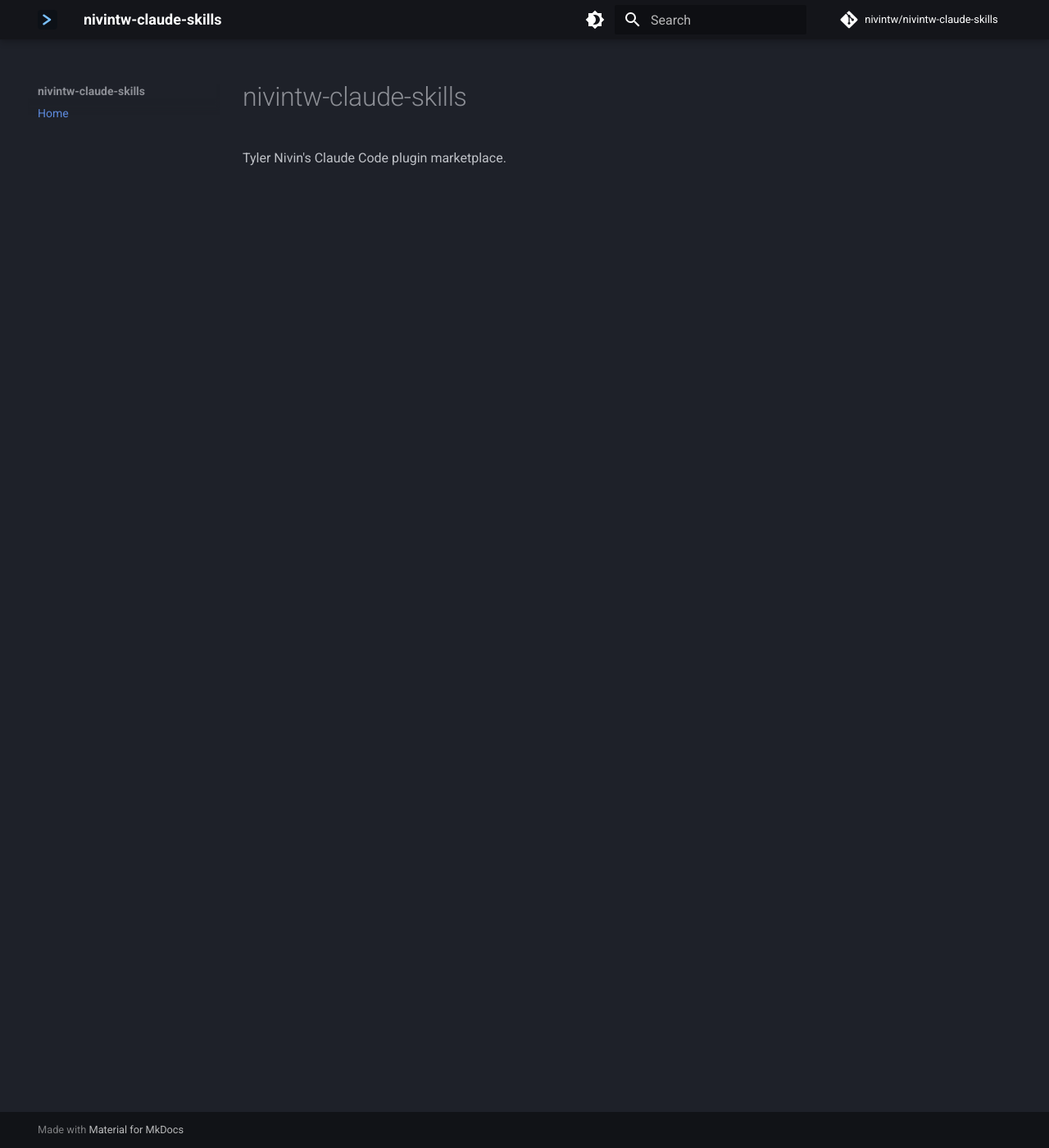
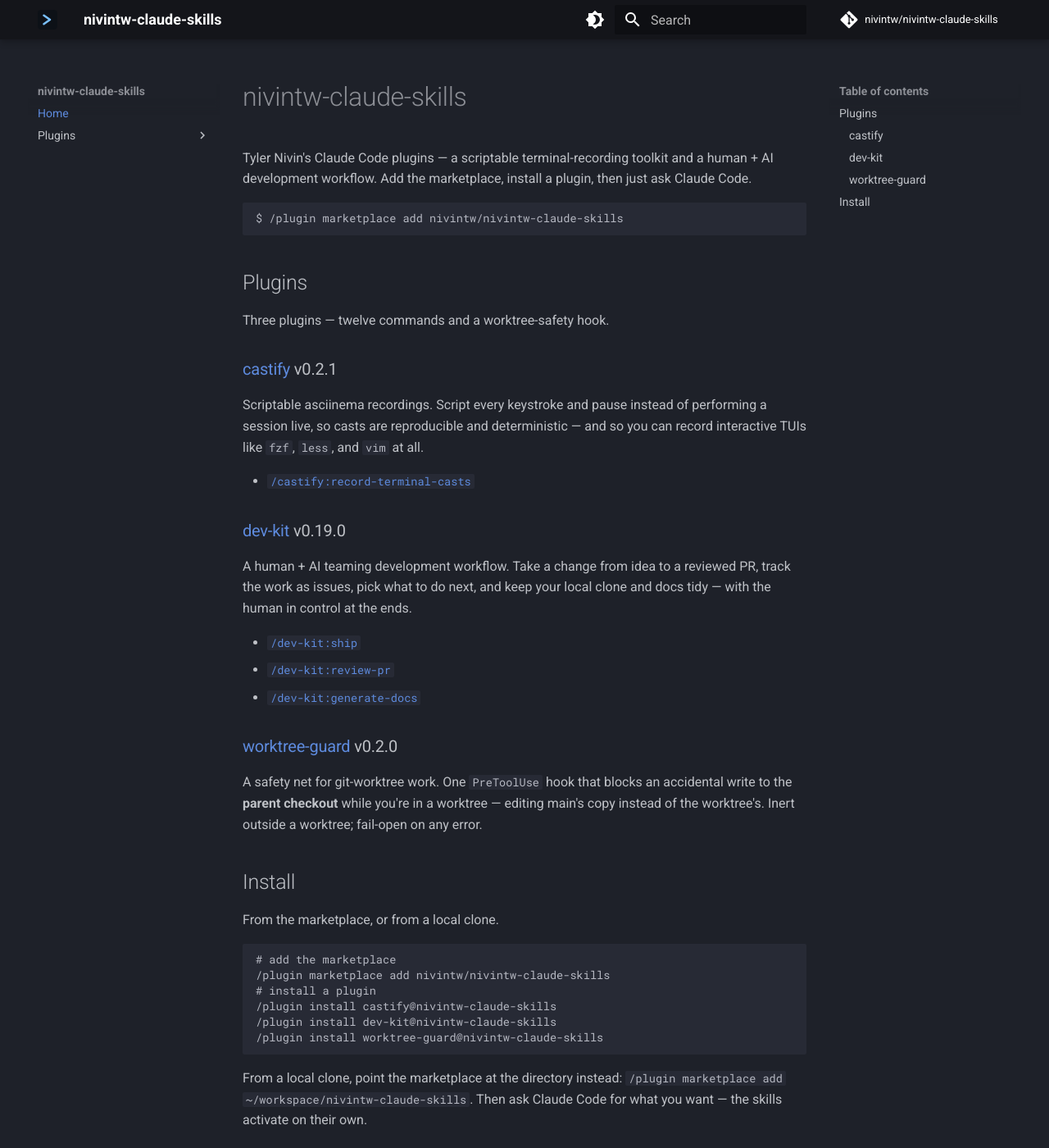
Before and after one commit to nivintw/nivintw-claude-skills, an MkDocs documentation site: the page built from docs/index.md, in a window 1280 px wide and 1400 px high. Shown: the whole window at 82% size. Built offline with MkDocs 1.6.1 and Material for MkDocs 9.7.7, drawn with Linux system fonts in a browser that asks for light colours; nearby versions of some CDN libraries; library files that are not in the unit come from our copies; comment, search, counter and statistics services are not loaded.

Commit message:
docs: migrate to MkDocs Material (content + nav, no Pages flip yet)
Regenerates this repo's docs/ as Markdown + a mkdocs.yml nav tree via the
reworked generate-docs skill: landing page plus one page per plugin (castify,
dev-kit, worktree-guard), reconciling several drift/omission findings surfaced
along the way — castify's cast-scrub.py and viewing-casts.md were undocumented,
dev-kit's generate-docs card still described the old HTML output, and
worktree-guard's "what it blocks" undersold the relative-path escape case.

Ports the release-please-driven per-plugin version badges to mkdocs.yml's
extra_javascript (site-wide) instead of per-page <script> tags, with the same
<span data-version> markup dropped into Markdown. Adds mkdocs.yml's
exclude_docs for docs/superpowers/** (dev specs) and the still-present legacy
*.html/app.js/style.css/search-index.js, both needed for `mkdocs build --strict`
to pass while those legacy files are deliberately still around — reconciled
in nivintw/copier-everything#162 for the template's own generated mkdocs.yml.
Disables rumdl's MD033 (no inline HTML), since both the version badges and
castify's cast embeds rely on raw HTML passing through Markdown — reconciled
upstream in nivintw/copier-everything#163.

Verified via check_docs.py, `mkdocs build --strict`, and a Playwright smoke
check of the built site (nav, version badges, and search index all load
correctly; the only console errors are the vendored asciinema-player assets,
which this repo doesn't reference any embedded casts against yet).

Deliberately NOT done here (gated behind nivintw/repo-management#88's batch
Pages-config flip): flipping this repo's Pages source, or deleting the old
docs/*.html + app.js + style.css + search-index.js.

Closes #108

````diff
--- /dev/null
+++ b/docs/assets/badges.js
@@ -0,0 +1,17 @@
+/*
+ * SPDX-FileCopyrightText: © 2026 Tyler Nivin
+ * SPDX-License-Identifier: MIT
+ */
+
+/* Hydrates every [data-version] badge from window.PLUGIN_VERSIONS, populated by the
+   docs/versions/<name>.js shims (each independently bumped by release-please — see those
+   files). Wired via mkdocs.yml's extra_javascript, so this loads once site-wide instead of
+   per-page. Re-runs on every instant-nav page swap too (not just first load), via Material's
+   document$ observable, so a badge on a page you navigate *to* still hydrates. */
+document$.subscribe(function () {
+  var versions = window.PLUGIN_VERSIONS || {};
+  document.querySelectorAll("[data-version]").forEach(function (el) {
+    var v = versions[el.getAttribute("data-version")];
+    if (v) { el.textContent = "v" + v; }
+  });
+});
--- a/docs/index.md
+++ b/docs/index.md
@@ -1,8 +1,53 @@
-<!--
-SPDX-FileCopyrightText: © 2026 Tyler Nivin
-SPDX-License-Identifier: MIT
--->
-
 # nivintw-claude-skills
 
-Tyler Nivin's Claude Code plugin marketplace.
+Tyler Nivin's Claude Code plugins — a scriptable terminal-recording toolkit and a human +
+AI development workflow. Add the marketplace, install a plugin, then just ask Claude Code.
+
+```text
+$ /plugin marketplace add nivintw/nivintw-claude-skills
+```
+
+## Plugins
+
+Three plugins — twelve commands and a worktree-safety hook.
+
+### [castify](castify.md) <span data-version="castify"></span>
+
+Scriptable asciinema recordings. Script every keystroke and pause instead of performing a
+session live, so casts are reproducible and deterministic — and so you can record
+interactive TUIs like `fzf`, `less`, and `vim` at all.
+
+- [`/castify:record-terminal-casts`](castify.md#commands)
+
+### [dev-kit](dev-kit.md) <span data-version="dev-kit"></span>
+
+A human + AI teaming development workflow. Take a change from idea to a reviewed PR, track
+the work as issues, pick what to do next, and keep your local clone and docs tidy — with the
+human in control at the ends.
+
+- [`/dev-kit:ship`](dev-kit.md#ship)
+- [`/dev-kit:review-pr`](dev-kit.md#review-pr)
+- [`/dev-kit:generate-docs`](dev-kit.md#generate-docs)
+
+### [worktree-guard](worktree-guard.md) <span data-version="worktree-guard"></span>
+
+A safety net for git-worktree work. One `PreToolUse` hook that blocks an accidental write to
+the **parent checkout** while you're in a worktree — editing main's copy instead of the
+worktree's. Inert outside a worktree; fail-open on any error.
+
+## Install
+
+From the marketplace, or from a local clone.
+
+```text
+# add the marketplace
+/plugin marketplace add nivintw/nivintw-claude-skills
+# install a plugin
+/plugin install castify@nivintw-claude-skills
+/plugin install dev-kit@nivintw-claude-skills
+/plugin install worktree-guard@nivintw-claude-skills
+```
+
+From a local clone, point the marketplace at the directory instead:
+`/plugin marketplace add ~/workspace/nivintw-claude-skills`. Then ask Claude Code for what
+you want — the skills activate on their own.
--- a/mkdocs.yml
+++ b/mkdocs.yml
@@ -40,7 +40,40 @@
 extra_css:
   - assets/asciinema-player.css
 extra_javascript:
+  # Per-plugin version badges: each docs/versions/<name>.js shim carries one plugin's
+  # version (bumped independently by release-please — see those files); badges.js hydrates
+  # every [data-version] element from them. Appended here (not per-page) because MkDocs
+  # loads extra_javascript site-wide.
   - assets/asciinema-player.min.js
+  - assets/badges.js
+  - versions/castify.js
+  - versions/dev-kit.js
+  - versions/worktree-guard.js
+
+# Dev-only specs/plans that share the docs/ tree with the published site (the
+# superpowers:brainstorming/writing-plans convention, used across every copier-everything
+# repo) but were never meant to be site content. generate-docs never touches this
+# subtree; excluding it here too is what lets `mkdocs build --strict` pass instead of
+# erroring on "exists but not in nav" for every spec/plan file.
+#
+# The four legacy *.html pages/assets are the pre-migration hand-rolled site, kept
+# (not yet deleted) until the batch Pages-config flip (nivintw/repo-management#88) confirms
+# the new MkDocs build is actually live — excluded here so their basename collision with
+# the same-named .md pages doesn't fail the strict build in the meantime. Remove this
+# block (and the files themselves) once that issue lands.
+exclude_docs: |
+  superpowers/
+  index.html
+  castify.html
+  dev-kit.html
+  worktree-guard.html
+  app.js
+  style.css
+  search-index.js
 
 nav:
   - Home: index.md
+  - Plugins:
+      - castify: castify.md
+      - dev-kit: dev-kit.md
+      - worktree-guard: worktree-guard.md
````
Also changed, not shown: README.md (+20 -9 lines), docs/castify.md (added, +50 -0 lines), docs/dev-kit.md (added, +160 -0 lines), docs/worktree-guard.md (added, +50 -0 lines), 2 other files.
